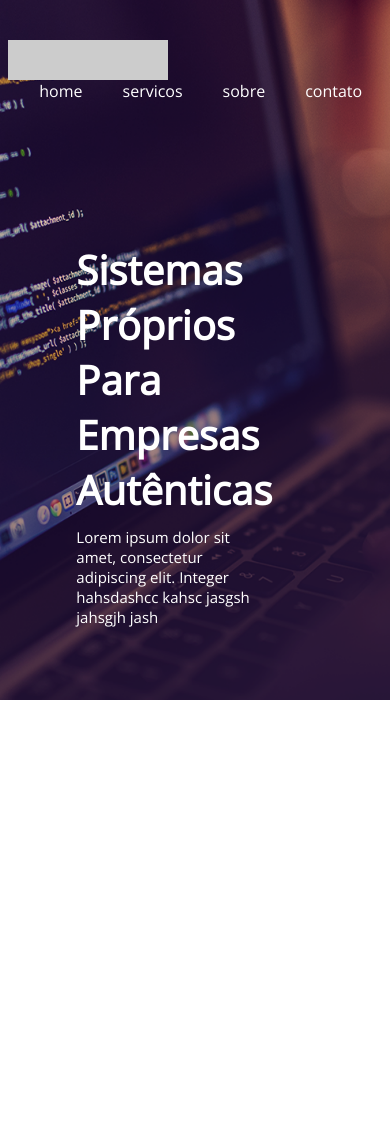
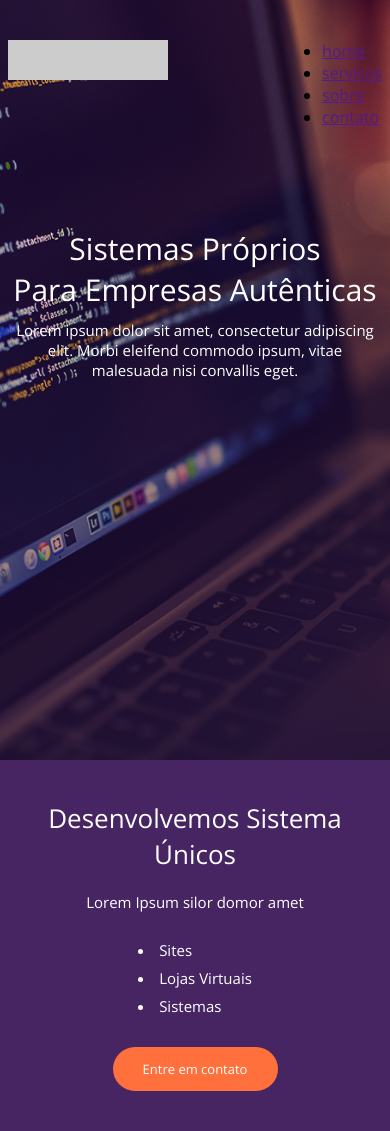
Before and after one commit to DanielSemblano/Front-end-2, a PHP site: page / in a window 390 px wide. Before the commit the page ends 700 px from the top, so only its background shows below. Run offline with PHP 8.4, Linux system fonts and the light colour scheme.

Commit message:
Estruturando responsivo

```diff
--- a/Projeto_03/css/style.css
+++ b/Projeto_03/css/style.css
@@ -11,7 +11,7 @@ html,body{
 
 .container{
 	max-width: 1280px;
-    margin: 0 auto;
+	margin:0 auto;
 }
 
 .clear{
@@ -21,15 +21,20 @@ html,body{
 header{
 	width: 100%;
 	height: 90vh;
-    padding: 40px 2%;
-    max-height: 700px;
+	padding:40px 2%;
+	/*max-height: 700px;*/
 	background-size: cover;
 	background-position: center;
 	background-image: url('../imagens/capa.png');
+	font-weight: 300;
 }
 
 header nav{
 	float: right;
+}
+
+nav.mobile-menu{
+	display: none;
 }
 
 header .logo{
@@ -39,16 +44,16 @@ header .logo{
 	background-color: #ccc;
 }
 
-header nav ul{
+header nav.desktop-menu ul{
 	list-style-type: none;
 }
 
-header nav li{
+header nav.desktop-menu li{
 	float: left;
-    padding: 0 20px;
+	padding:0 20px;
 }
 
-header li a{
+header nav.desktop-menu li a{
 	text-decoration: none;
 	color: white;
 }
@@ -56,10 +61,11 @@ header li a{
 .chamada1{
 	max-width: 600px;
 	float: right;
-    margin: 140px 110px;
+	margin:140px 150px;
 }
 
 .chamada1 h2{
+	font-weight: 300;
 	font-size: 40px;
 	color: white;
 }
@@ -67,5 +73,147 @@ header li a{
 .chamada1 p{
 	font-size: 15px;
 	color: white;
-    margin-top: 10px
+	margin-top:10px;
 }
+
+section.sessao1{
+	width: 100%;
+	background-color: #472562;
+	padding:0 2%;
+	height: 400px;
+}
+
+section.sessao1 .container{
+	max-width: 1000px;
+}
+
+.texto-sessao1{
+	float: left;
+	width: 50%;
+	position: relative;
+	left: 55px;
+	margin-top:60px;
+	padding-left: 80px;
+	color: white;
+}
+
+.texto-sessao1 h2{
+	font-size: 26px;
+	font-weight: 300;
+}
+
+.texto-sessao1 p{
+	margin-top:20px;
+	font-size: 15px;
+}
+
+.texto-sessao1 ul{
+	font-size: 15px;
+	list-style-position: inside;
+}
+
+.texto-sessao1 ul li{
+	float: left;
+	width: 100%;
+	margin-top:8px;
+}
+
+.btn1-texto{
+	background-color: #FF703D;
+	width: 165px;
+	height: 44px;
+	font-size: 13px;
+	color: white;
+	cursor: pointer;
+	margin-top:30px;
+	text-align: center;
+	line-height: 44px;
+	border-radius: 30px;
+}
+
+.device-sessao1{
+	float: left;
+	width: 50%;
+	position: relative;
+	top:-30px;
+	height: 430px;
+	background-image: url('../imagens/device.png');
+	background-repeat: no-repeat;
+	background-size: 100% 100%;
+}
+
+
+@media screen and (max-width: 768px){
+
+header{
+	width: 100%;
+	height: auto;
+	min-height: 90vh;
+	padding:40px 2%;
+}
+
+nav.desktop-menu{
+	display:none;
+}
+
+nav.mobile-menu{
+	display: block;
+}
+
+.chamada1{
+	max-width: none;
+	width: 100%;
+	text-align: center;
+	float: none;
+	margin:100px 0;
+}
+
+
+.chamada1 h2{
+	font-weight: 300;
+	font-size: 30px;
+	padding:0 0px;
+	color: white;
+}
+
+.chamada1 p{
+	font-size: 15px;
+	color: white;
+	margin-top:10px;
+}
+
+section.sessao1{
+	padding:40px 2%;
+	height: auto;
+	text-align: center;
+}
+
+.texto-sessao1{
+	width: 100%;
+	margin-top:0;
+	padding-left: 0;
+	position: static;
+	float: none;
+	display: inline-block;
+}
+
+.texto-sessao1 ul{
+	display: inline-block;
+	margin-top:20px;
+}
+
+.texto-sessao1 ul li{
+	float: none;
+	text-align: left;
+}
+
+.btn1-texto{
+	display: inline-block;
+}
+
+.device-sessao1{
+	display: none;
+}
+
+
+}
--- a/Projeto_03/index.html
+++ b/Projeto_03/index.html
@@ -1,35 +1,66 @@
 <!DOCTYPE html>
-<html lang="en">
+<html>
 <head>
 	<title>Projeto 03</title>
-    <link href="https://fonts.googleapis.com/css?family=Open+Sans" rel="stylesheet">
+	<link href="https://fonts.googleapis.com/css?family=Open+Sans:300,400" rel="stylesheet">
 	<link href="css/style.css" rel="stylesheet" type="text/css">
-    <meta charset="UTF-8">
+	<meta charset="utf-8" />
 	<meta name="description" content="">
 	<meta name="keywords" content="">
-    <meta name="viewport" content="width=device-width, initial-scale=1.0,maximum-scale=1.0">
+	<meta name="viewport" content="width=device-width,initial-scale=1.0,maximum-scale=1.0" />
 </head>
 <body>
+
 <header>
 	<div class="container">
 	<div class="logo"></div><!--logo-->
-        <nav>
+	<nav class="desktop-menu">
 		<ul>
 			<li><a href="">home</a></li>
-                <li><a href="">servicos</a></li>
+			<li><a href="">serviços</a></li>
 			<li><a href="">sobre</a></li>
 			<li><a href="">contato</a></li>
 		</ul>
 	</nav>
+
+	<nav class="mobile-menu">
+		<ul>
+			<li><a href="">home</a></li>
+			<li><a href="">serviços</a></li>
+			<li><a href="">sobre</a></li>
+			<li><a href="">contato</a></li>
+		</ul>
+	</nav>
+
 
 	<div class="clear"></div><!--clear-->
 
 	<div class="chamada1">
 		<h2>Sistemas Próprios<br />
 		Para Empresas Autênticas</h2>
-            <p>Lorem ipsum dolor sit amet, consectetur adipiscing elit. Integer hahsdashcc kahsc jasgsh jahsgjh jash</p>
+		<p>Lorem ipsum dolor sit amet, consectetur adipiscing elit. Morbi eleifend commodo ipsum, vitae malesuada nisi convallis eget.</p>
 	</div><!--chamada1-->
+
 	</div><!--container-->
 </header>
+
+<section class="sessao1">
+	<div class="container">
+		<div class="texto-sessao1">
+			<h2>Desenvolvemos Sistema Únicos</h2>
+			<p>Lorem Ipsum silor domor amet</p>
+			<ul>
+				<li>Sites</li>
+				<li>Lojas Virtuais</li>
+				<li>Sistemas</li>
+			</ul>
+			<div class="clear"></div>
+			<div class="btn1-texto">Entre em contato</div>
+		</div><!--texto-sessao1-->
+		<div class="device-sessao1"></div><!--device-->
+		<div class="clear"></div>
+	</div><!--container-->
+</section><!--sessao1-->
+
 </body>
 </html>
```
Also changed, not shown: Projeto_03/imagens/device.png (added). Lines whose indentation alone changed are shown as unchanged.
